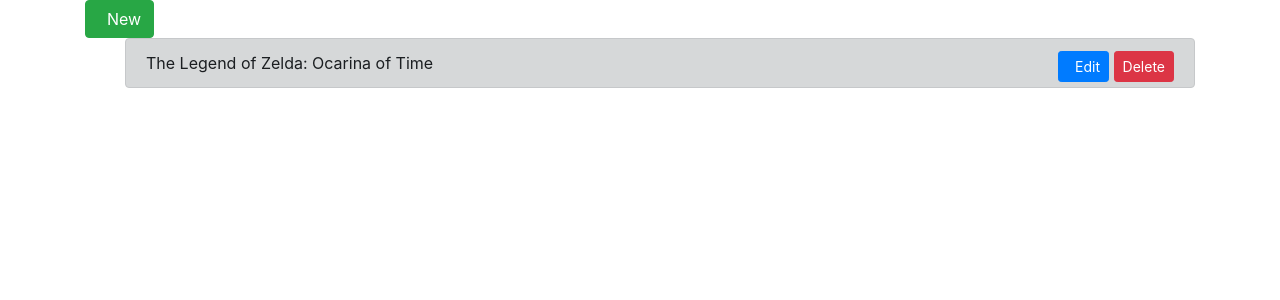
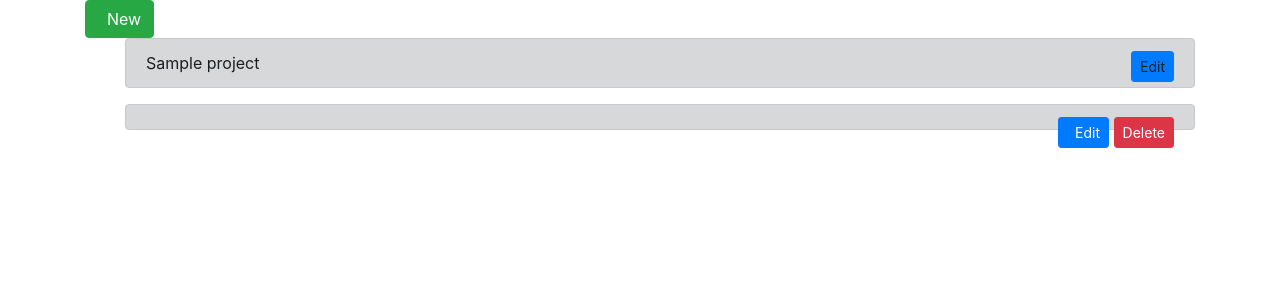
Before and after one commit to ItsSeaJay/blue-carbon, a PHP site: template source/backend/templates/dashboard.php in a window 1280 px wide. Shown: the part 56-356 px from the top of the page. Run offline with PHP 8.4, Linux system fonts and the light colour scheme; the template is opened without the code that fills it: most values are stand-ins (such as "Sample title", 1, 10 or a date in 2020); some libraries are stand-ins or nearby versions.

Commit message:
Successfully pulled projects from the database

```diff
--- a/source/backend/templates/dashboard.php
+++ b/source/backend/templates/dashboard.php
@@ -82,9 +82,20 @@
 
           <!-- Projects List (Sortable) -->
           <ul id="sortable" style="list-style: none;">
+            <?php
+              foreach ($projects as $project)
+              {
+                echo '<li class="alert alert-dark">';
+                echo $project['title'];
+                echo '<div class="float-right">';
+                echo '<a class="btn btn-sm btn-primary" role="button">';
+                echo 'Edit';
+                echo '</a>';
+                echo '</div>';
+                echo '</li>';
+              }
+            ?>
             <li class="alert alert-dark">
-              <!-- Left Side -->
-              The Legend of Zelda: Ocarina of Time
 
               <!-- Right Side -->
               <div class="float-right">
--- a/source/frontend/templates/portfolio.php
+++ b/source/frontend/templates/portfolio.php
@@ -13,7 +13,7 @@
   <head>
     <meta charset="utf-8">
     <meta name="viewport" content="width=device-width, initial-scale=1">
-    <title>Blue Carbon</title>
+    <title><?php echo $full_name ?></title>
     <link rel="stylesheet" href="styles/main.css">
     <link rel="stylesheet" href="https://maxcdn.bootstrapcdn.com/bootstrap/4.0.0-beta.2/css/bootstrap.min.css" integrity="sha384-PsH8R72JQ3SOdhVi3uxftmaW6Vc51MKb0q5P2rRUpPvrszuE4W1povHYgTpBfshb" crossorigin="anonymous">
   </head>
```
